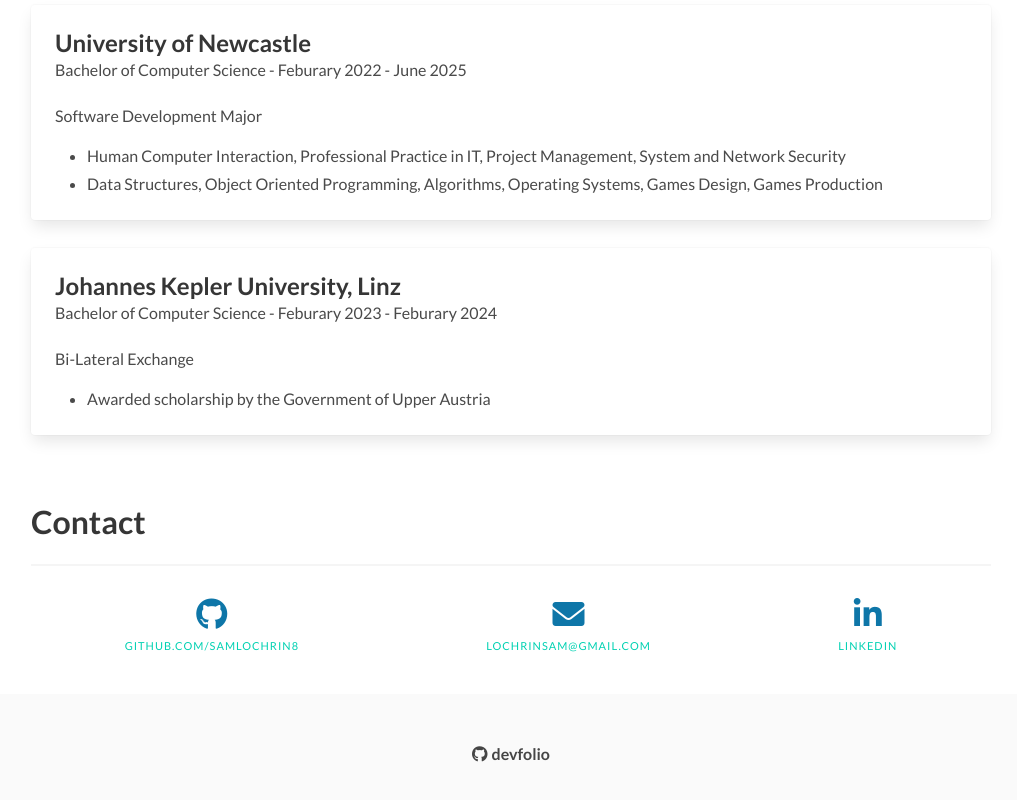
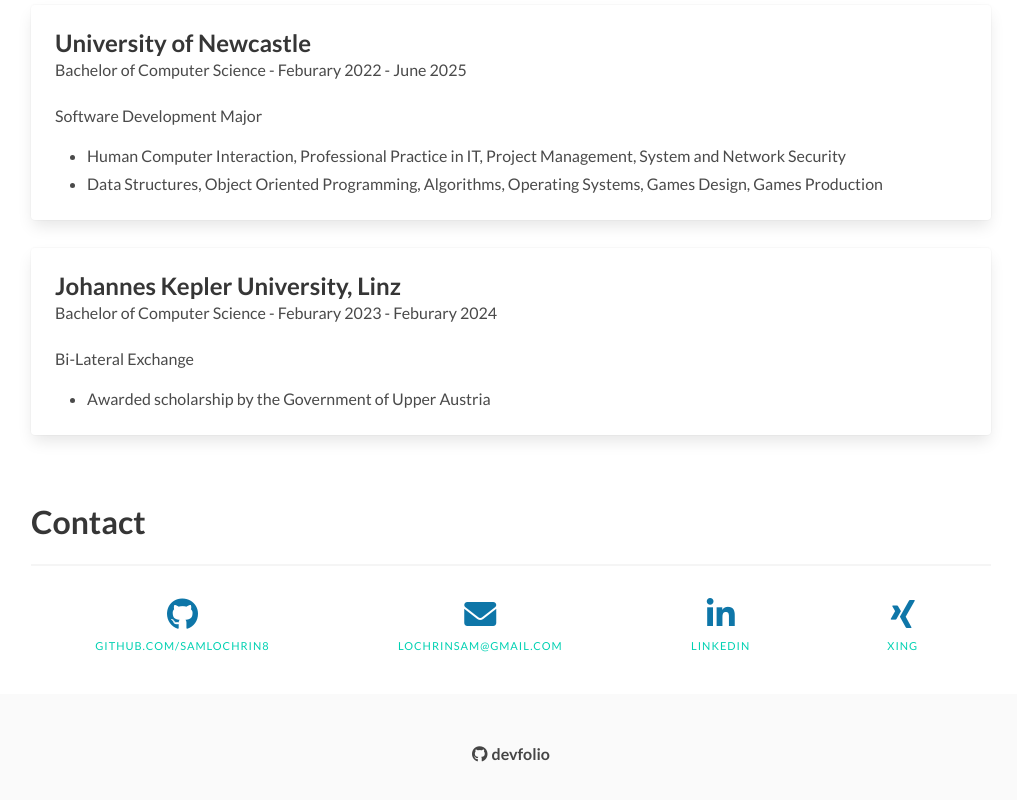
Before and after one commit to samlochrin8/samlochrin.github.io, a website: page index.html in a window 1280 px wide. Shown: the part 1075-1875 px from the top of the page, without its empty margins (129-1146 px from the left). Drawn offline with Linux system fonts and the light colour scheme; files whose address does not match are found by name.

Commit message:
Update index.html

```diff
--- a/index.html
+++ b/index.html
@@ -153,6 +153,16 @@
             </a>
             <p class="heading">
               <a href="https://www.linkedin.com/in/sam-lochrin-91144631b">linkedin</a>
+            </p>
+          </div>
+        </div>
+        <div class="level-item has-text-centered">
+          <div>
+            <a href="https://www.xing.com/profile/Sam_Lochrin" class="icon is-large">
+              <i class="fa-brands fa-2x fa-xing" style="color: #0e76a8;"></i>
+            </a>
+            <p class="heading">
+              <a href="https://www.xing.com/profile/Sam_Lochrin">Xing</a>
             </p>
           </div>
         </div>
```
